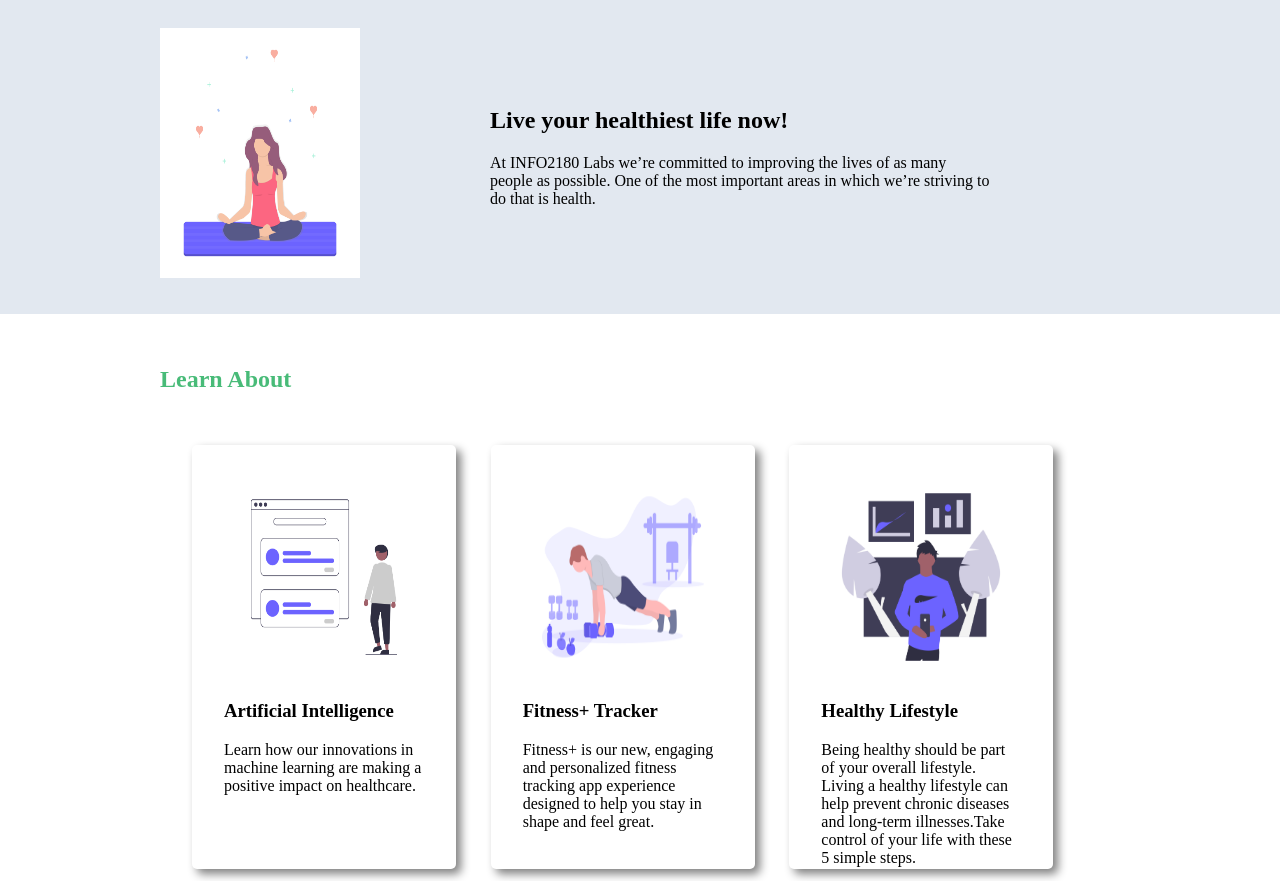
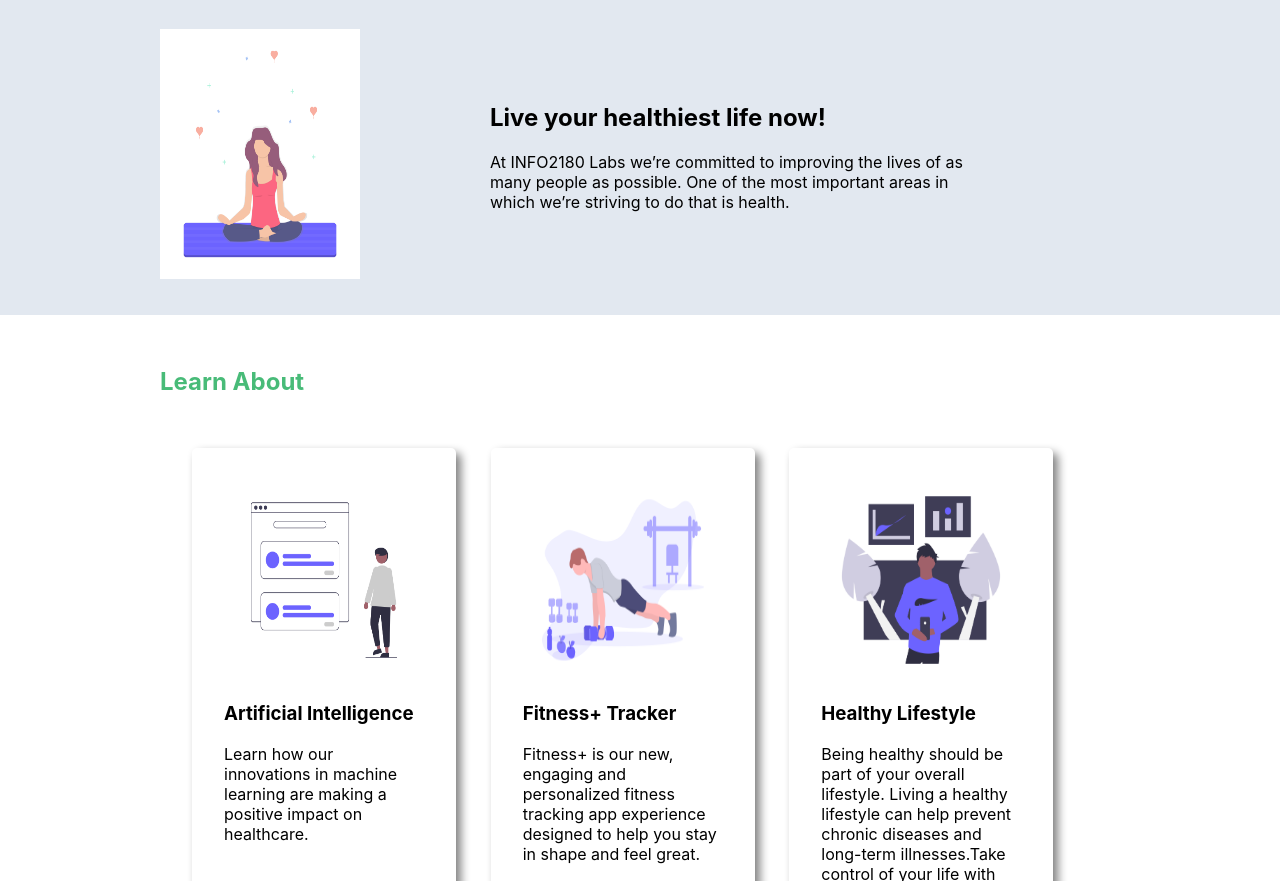
Before and after one commit to jaysmit8340/info2180-project1, a plain HTML site: page index.html in a window 1280 px wide. Shown: the part 71-952 px from the top of the page. Drawn offline with Linux system fonts and the light colour scheme.

Commit message:
Edited styles.css

```diff
--- a/styles.css
+++ b/styles.css
@@ -1,7 +1,7 @@
 /* Add your CSS to this file */
 html{
-	--defaultFontFamily: -apple-system,BlinkMacSystemFont,"Segoe UI",Roboto,"Helvetica Neue",Arial,"Noto Sans", sans-serif;
-	--defaultfontsize: 18px;
+	font-family: -apple-system,BlinkMacSystemFont,"Segoe UI",Roboto,"Helvetica Neue",Arial,"Noto Sans", sans-serif;
+	font-size: 18px;
 
 }
 
@@ -36,7 +36,7 @@ header {
 	box-shadow: 5px 5px 10px grey;
 	padding:2em;
 	width:200px;
-	height:360px;
+	height:410px;
 
 
 }
@@ -68,6 +68,7 @@ section{
 	color:white;
 	padding:15px;
 	width:150px;
+
 }
 
 img{
@@ -108,12 +109,14 @@ img{
 }
 .newsletter .container{
 	align-items: center;
+	width:390px;
 }
 .newsletter .btn{
 	background-color: #5A67D8;
 	color:white;
 	align-content: center;
 	border-radius: 5px;
+	text-align:center;
 
 }
 form{
@@ -151,6 +154,8 @@ footer{
 	display:grid;
 	grid: "item1 item2 item3";
 	padding:2em;
+	grid-template-columns: auto;
+
 
 }
 .overview-hero{
@@ -181,6 +186,7 @@ footer{
 	grid-area: item6;
 	float:right;
 	margin: 50px;
+	text-align:center;
 }
 .testing .testing-desciption{
 	grid-area:item5 ;
```
